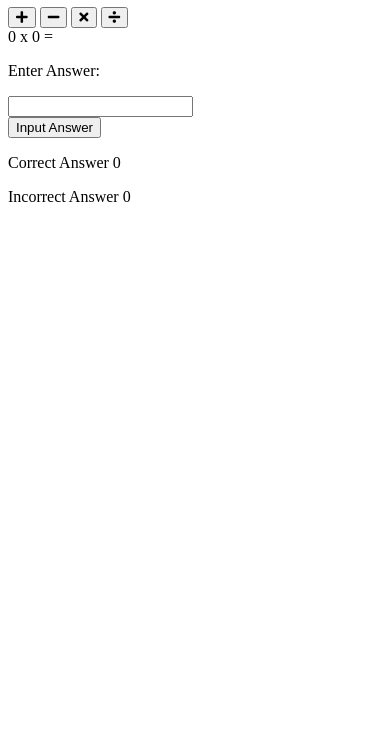
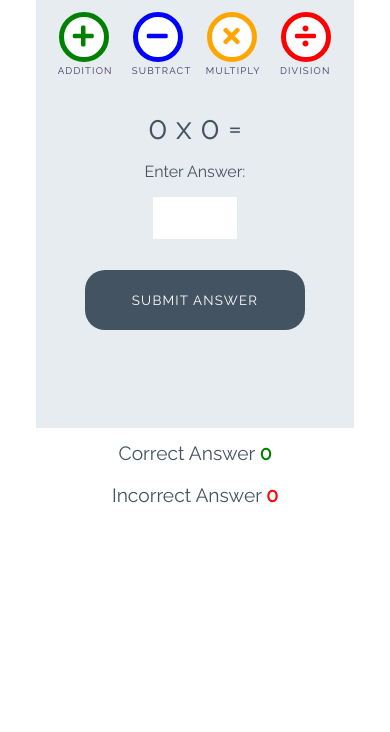
Before and after one commit to MarshallJD1/love-maths, a plain HTML site: page index.html in a window 390 px wide. Shown: the part 112-844 px from the top of the page. Drawn offline with Linux system fonts and the light colour scheme.

Commit message:
Add styles for game

```diff
--- a/assets/cs/styles.css
+++ b/assets/cs/styles.css
@@ -0,0 +1,251 @@
+/* --------- Global style */
+
+body {
+    background-color: white;
+    font-family: "Raleway", sans-serif;
+    color: #445361;
+    text-align: center;
+}
+
+/* --------- Heading */
+
+.heading {
+    text-align: center;
+    font-size: 2.5rem;
+}
+
+.logo {
+    height: 40px;
+    padding-right: 5px;
+}
+
+/* --------- Game layout */
+
+.game-area {
+    background-color: #E6ECF0;
+    box-sizing: border-box;
+    width: 85%;
+    height: 65vh;
+    max-height: 450px;
+    max-width: 830px;
+    margin-left: auto;
+    margin-right: auto;
+    padding: 1%;
+}
+
+.question-area {
+    width: 50%;
+    font-size: 2rem;
+    margin: auto;
+    padding: 50px 0;
+}
+
+.question-area span {
+    padding: 0 15px;
+}
+
+.score-area {
+    margin: 5px auto;
+    width: 60%;
+    font-size: 1.2rem;
+}
+
+.controls-area {
+    width: 85%;
+    margin: 30px auto;
+}
+
+#score {
+    color: green;
+    font-weight: bold;
+}
+
+#incorrect {
+    color: red;
+    font-weight: bold;
+}
+
+.answer-message {
+    display: none;
+    font-size: 1rem;
+}
+
+#answer-box {
+    border: none;
+    color: #445361;
+    display: inline-block;
+    height: 40px;
+    width: 80px;
+    font-size: 1.2rem;
+}
+
+.scores {
+    display: inline-block;
+    padding: 25px;
+}
+
+/* --------- Buttons */
+
+.btn {
+    width: 220px;
+    height: 60px;
+    font-family: "Raleway", sans-serif;
+    text-transform: uppercase;
+    letter-spacing: 1.2px;
+    color: white;
+}
+
+.btn:focus {
+    outline: none;
+}
+
+.btn--big {
+    padding-top: 10px;
+    border-radius: 50%;
+    background-color: white;
+    border: 10px solid;
+    width: 100px;
+    height: 100px;
+    font-size: 3.2rem;
+    margin: 0 30px;
+    transition: all 0.5s;
+}
+.btn--big::after{
+    content:attr(data-type);
+    font-size: 1rem;
+    color: #443561;
+    position: relative;
+    left: -0.5em;
+}
+
+.btn--blue {
+    border-color: blue;
+    color: blue;
+}
+
+.btn--blue:active,
+.btn--blue:hover {
+    background-color: darkblue;
+    color: white;
+}
+
+.btn--orange {
+    border-color: orange;
+    color: orange;
+}
+
+.btn--orange:active,
+.btn--orange:hover {
+    background-color: darkorange;
+    color: white;
+}
+
+.btn--red {
+    border-color: red;
+    color: red;
+}
+
+.btn--red:active,
+.btn--red:hover {
+    background-color: darkred;
+    color: white;
+}
+
+.btn--green {
+    border-color: green;
+    color: green;
+}
+
+.btn--green:active,
+.btn--green:hover {
+    background-color: darkgreen;
+    color: white;
+}
+
+.btn--gray {
+    margin-top: 25px;
+    background-color: #445361;
+    border: 1px transparent;
+    border-radius: 20px;
+}
+
+.btn--gray:active,
+.btn--gray:hover {
+    background-color: #0d1013;
+}
+
+/* --------- Media queries */
+
+@media (max-width: 414px) {
+    .controls-area {
+        width: 100%;
+    }
+
+    .btn--big {
+        margin: 0 10px;
+        padding: 5px;
+        border: 5px solid;
+        width: 50px;
+        height: 50px;
+        font-size: 1.5rem;
+    }
+
+    .btn--big::after {
+        font-size: 0.6rem;
+        left: -0.7rem;
+    }
+
+    .question-area {
+        padding: 10% 0;
+        width: 100%;
+    }
+
+    .question-area span {
+        padding: 0;
+    }
+
+    .answer-message {
+        display: block;
+    }
+
+    #answer-box {
+        display: block;
+        margin: 0 auto;
+    }
+    .btn--gray {
+        margin-top: 0;
+    }
+
+    .score-area {
+        width: 100%;
+    }
+
+    .scores {
+        margin: 0.5em auto;
+        display: block;
+        padding: 5px;
+    }
+
+    .heading {
+        font-size: 2rem;
+    }
+}
+
+@media (max-width: 320px) {
+    .game-area {
+        height: 70vh;
+    }
+
+    .controls-area {
+        width: 75%;
+        margin: 10px auto;
+    }
+
+    .btn--big {
+        margin: 10px 10px;
+    }
+    .question-area {
+        padding: 10px 0;
+    }
+
+}
--- a/index.html
+++ b/index.html
@@ -17,16 +17,16 @@
 
 <div class="game-area">
     <div class="controls-area">
-        <button class="btn btn--big btn--green">
+        <button data-type="addition" class="btn btn--big btn--green">
             <i class="fas fa-plus"></i>
         </button>
-        <button class="btn btn--big btn--blue">
+        <button data-type="subtract"  class="btn btn--big btn--blue">
             <i class="fas fa-minus"></i>
         </button>
-        <button class="btn btn--big btn--orange">
+        <button  data-type="multiply"  class="btn btn--big btn--orange">
             <i class="fas fa-times"></i>
         </button>
-        <button class="btn btn--big btn--red">
+        <button data-type="division"  class="btn btn--big btn--red">
             <i class="fas fa-divide"></i>
         </button>
         <div class="question-area">
@@ -37,7 +37,7 @@
             <p class="answer-message">Enter Answer:</p>
             <input id="answer-box" type="number">
         </div>
-        <button class="btn btn--gray">Input Answer</button>
+        <button data-type= "submit" class="btn btn--gray">Submit Answer</button>
 
     </div>
 </div>
```
